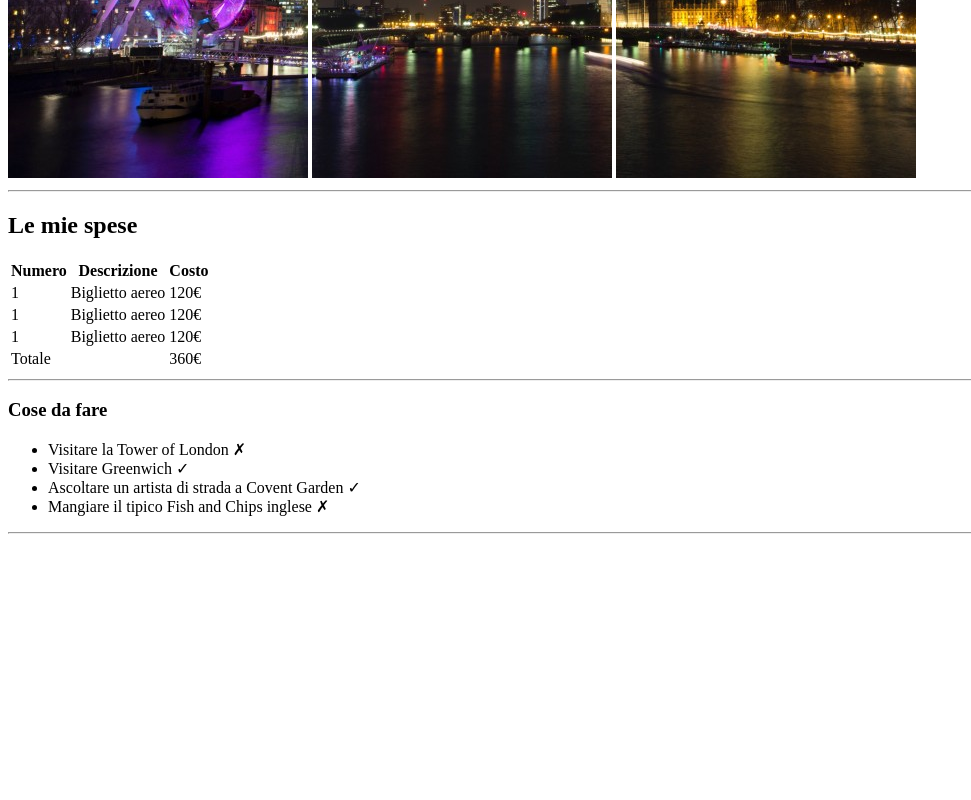
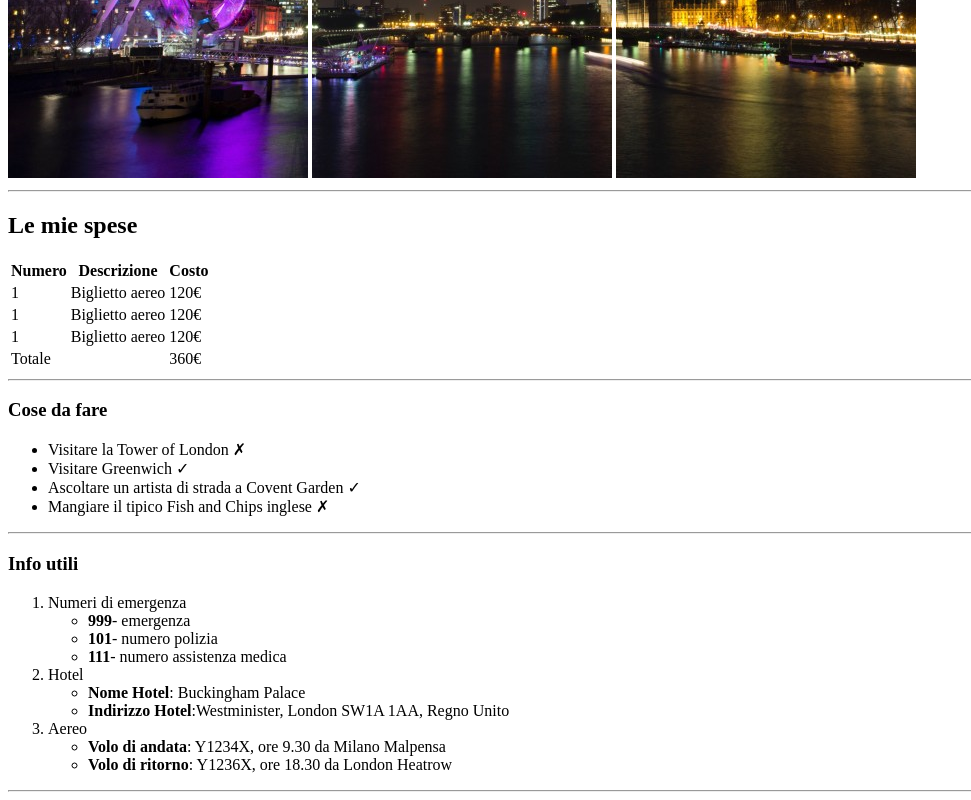
Before and after one commit to giuliaballestrero/html-london-trip, a plain HTML site: page index.html in a window 1280 px wide. Shown: the part 489-1289 px from the top of the page, without its empty margins (0-971 px from the left). Before the commit the page ends 1031 px from the top, so only its background shows below. Drawn offline with Linux system fonts and the light colour scheme.

Commit message:
add info section

```diff
--- a/index.html
+++ b/index.html
@@ -76,6 +76,31 @@
 
         <!-- info utili-->
         <section>
+            <h3>Info utili</h3>
+            <ol>
+                <li>Numeri di emergenza
+                    <ul>
+                        <li><strong>999</strong>- emergenza</li>
+                        <li><strong>101</strong>- numero polizia</li>
+                        <li><strong>111</strong>- numero assistenza medica</li>
+                    </ul>
+                </li>
+
+                <li>Hotel
+                    <ul>
+                        <li><strong>Nome Hotel</strong>: Buckingham Palace</li>
+                        <li><strong>Indirizzo Hotel</strong>:Westminister, London SW1A 1AA, Regno Unito</li>
+                    </ul>
+                </li>
+
+                <li>Aereo
+                    <ul>
+                        <li><strong>Volo di andata</strong>: Y1234X, ore 9.30 da Milano Malpensa</li>
+                        <li><strong>Volo di ritorno</strong>: Y1236X, ore 18.30 da London Heatrow </li>
+                    </ul>
+                </li>
+            </ol>
+            <hr>
 
         </section>
 
```
